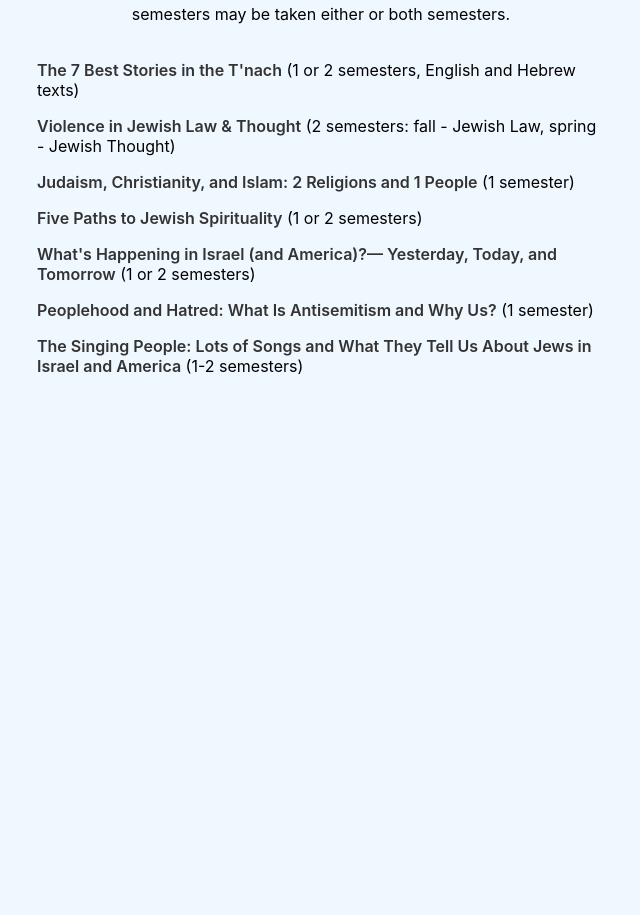
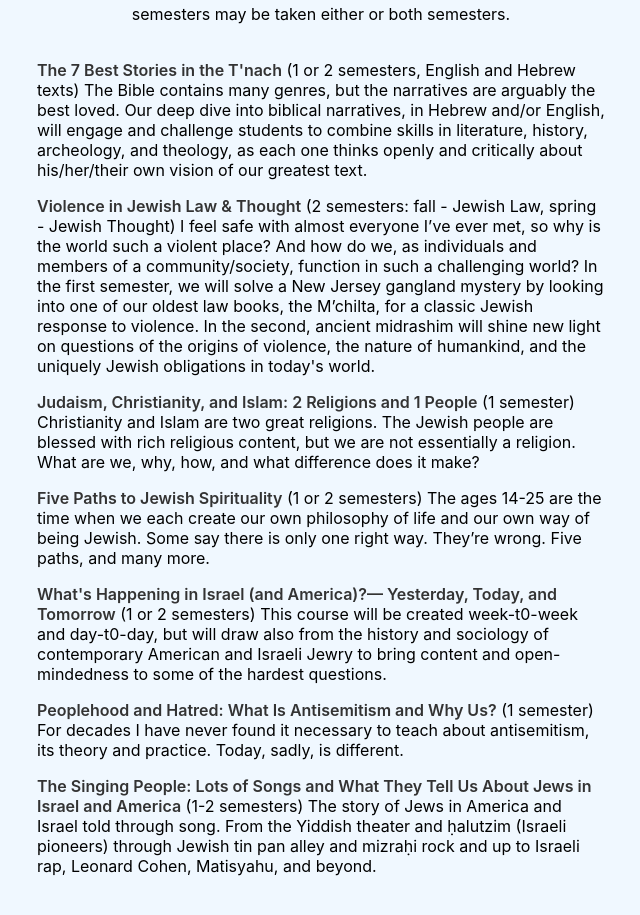
Before and after one commit to yosis-school/yosis-school.github.io, a React (Create React App) app: page /9th-12th in a window 1280 px wide. Shown: the part 587-1502 px from the top of the page, without its empty margins (319-959 px from the left). Before the commit the page ends 1027 px from the top, so only its background shows below. Built offline with nearby package versions, Linux system fonts and the light colour scheme.

Commit message:
added text

```diff
--- a/src/App.js
+++ b/src/App.js
@@ -13,9 +13,9 @@ function App() {
         <header>
           <nav>
             <ul>
-              <li><Link to="/yosis-school">Home</Link></li>
-              <li><Link to="/yosis-school/9th-12th">9th-12th</Link></li>
-              <li><Link to="/yosis-school/contact">Contact</Link></li>
+              <li><Link to="/">Home</Link></li>
+              <li><Link to="/9th-12th">9th-12th</Link></li>
+              <li><Link to="/contact">Contact</Link></li>
             </ul>
           </nav>
         </header>
--- a/src/components/9th-12th.js
+++ b/src/components/9th-12th.js
@@ -26,13 +26,30 @@ function NinthToTwelfth() {
           Tuition: $350-475/semester, $700-950/year. Courses listed as 1-2 semesters may be taken either or both semesters.
         </p>
         <ul>
-          <li><strong>The 7 Best Stories in the T'nach</strong> (1 or 2 semesters, English and Hebrew texts)</li>
-          <li><strong>Violence in Jewish Law & Thought</strong> (2 semesters: fall - Jewish Law, spring - Jewish Thought)</li>
-          <li><strong>Judaism, Christianity, and Islam: 2 Religions and 1 People</strong> (1 semester)</li>
-          <li><strong>Five Paths to Jewish Spirituality</strong> (1 or 2 semesters)</li>
-          <li><strong>What's Happening in Israel (and America)?— Yesterday, Today, and Tomorrow</strong> (1 or 2 semesters)</li>
-          <li><strong>Peoplehood and Hatred: What Is Antisemitism and Why Us?</strong> (1 semester)</li>
-          <li><strong>The Singing People: Lots of Songs and What They Tell Us About Jews in Israel and America</strong> (1-2 semesters)</li>
+          <li><strong>The 7 Best Stories in the T'nach</strong> (1 or 2 semesters, English and Hebrew texts) The Bible contains many genres, but the narratives are arguably the best
+loved. Our deep dive into biblical narratives, in Hebrew and/or English, will engage and challenge students to
+combine skills in literature, history, archeology, and theology, as each one thinks openly and critically about
+his/her/their own vision of our greatest text.</li>
+          <li><strong>Violence in Jewish Law & Thought</strong> (2 semesters: fall - Jewish Law, spring - Jewish Thought) I feel safe with almost everyone I’ve ever met, so why is the world
+such a violent place? And how do we, as individuals and members of a community/society, function in such a
+challenging world? In the first semester, we will solve a New Jersey gangland mystery by looking into one of
+our oldest law books, the M’chilta, for a classic Jewish response to violence. In the second, ancient midrashim
+will shine new light on questions of the origins of violence, the nature of humankind, and the uniquely Jewish
+obligations in today's world.</li>
+          <li><strong>Judaism, Christianity, and Islam: 2 Religions and 1 People</strong> (1 semester) Christianity and Islam are two great religions.
+The Jewish people are blessed with rich religious content, but we are not essentially a religion. What are we,
+why, how, and what difference does it make?</li>
+          <li><strong>Five Paths to Jewish Spirituality</strong> (1 or 2 semesters) The ages 14-25 are the time when we each create our own philosophy of
+life and our own way of being Jewish. Some say there is only one right way. They’re wrong. Five paths, and
+many more.</li>
+          <li><strong>What's Happening in Israel (and America)?— Yesterday, Today, and Tomorrow</strong> (1 or 2 semesters) This course will be
+created week-t0-week and day-t0-day, but will draw also from the history and sociology of contemporary
+American and Israeli Jewry to bring content and open-mindedness to some of the hardest questions.</li>
+          <li><strong>Peoplehood and Hatred: What Is Antisemitism and Why Us?</strong> (1 semester) For decades I have never found it
+          necessary to teach about antisemitism, its theory and practice. Today, sadly, is different.</li>
+          <li><strong>The Singing People: Lots of Songs and What They Tell Us About Jews in Israel and America</strong> (1-2 semesters) The story of Jews in America and Israel told through song. From the Yiddish theater and
+ḥalutzim (Israeli pioneers) through Jewish tin pan alley and mizraḥi rock and up to Israeli rap,
+Leonard Cohen, Matisyahu, and beyond.</li>
         </ul>
       </section>
     </div>
```
